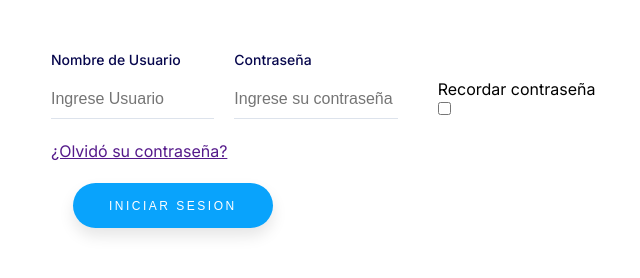
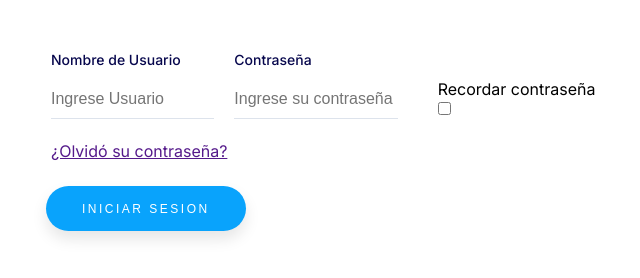
Before and after one commit to barrionuevoJ/CoffeAndBooks_sprint_2, a website: page views/login.html in a window 1280 px wide. Shown: the whole page, without its empty margins (314-954 px from the left). Drawn offline with Linux system fonts and the light colour scheme; files that its build step writes are made by us from their sources.

Commit message:
login fixed

```diff
--- a/public/css/styles-login.css
+++ b/public/css/styles-login.css
@@ -40,7 +40,6 @@
               padding-bottom: 10px;
               border: none;
               border-bottom: 1px solid #DDE3EC;
-              background: #FFFFFF;
               font-weight: 500;
               font-size: 16px;
               color: #07074D;
@@ -67,37 +66,7 @@
 
 
             button {
-              margin: 22px;
-              padding: 1.3em 3em;
-              font-size: 12px;
-              text-transform: uppercase;
-              letter-spacing: 2.5px;
-              font-weight: 500;
-              color: #fff;
-              background-color: rgb(9, 163, 252);
-              border: none;
-              border-radius: 45px;
-              box-shadow: 0px 8px 15px rgba(0, 0, 0, 0.1);
-              transition: all 0.3s ease 0s;
-              cursor: pointer;
-              outline: none;
-            }
-
-            button:hover {
-              background-color: #23c483;
-              box-shadow: 0px 15px 20px rgba(46, 229, 157, 0.4);
-              color: #fff;
-              transform: translateY(-7px);
-            }
-
-            button:active {
-              transform: translateY(-1px);
-            }
-
-
-
-            button {
-              margin: 22px;
+              margin: 25px 0px 0px -5px;
               padding: 1.3em 3em;
               font-size: 12px;
               text-transform: uppercase;
```
Also changed, not shown: retro.md (+1 -1 lines).
